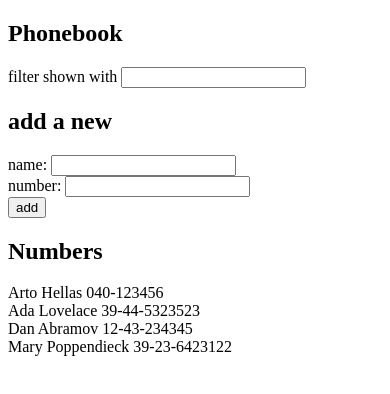
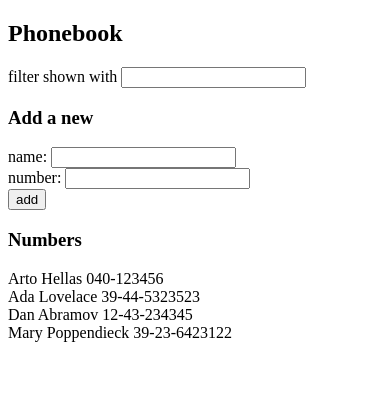
Before and after one commit to danielcoderman/Full-Stack-Open, a React (Vite) app in the folder part2/phonebook/: page / in a window 390 px wide. Shown: the top 394 px of the page. Built offline with nearby package versions, Linux system fonts and the light colour scheme.

Commit message:
Finished exercise 2.10 (Phonebook)

```diff
--- a/part2/phonebook/src/App.jsx
+++ b/part2/phonebook/src/App.jsx
@@ -1,4 +1,8 @@
 import { useState } from 'react'
+
+import Filter from './components/Filter'
+import PersonForm from './components/PersonForm'
+import Persons from './components/Persons'
 
 const App = () => {
   const [persons, setPersons] = useState([
@@ -27,9 +31,13 @@ const App = () => {
         name: newName,
         number: newNumber
       }
-      setPersons(persons.concat(personObject))
+      const newPersons = persons.concat(personObject)
+      setPersons(newPersons)
       setNewName('')
       setNewNumber('')
+      // Update the list of displayed people to take into account the recently added person
+      const filteredPeople = newPersons.filter(person => person.name.toLowerCase().includes(filterText)) // Note that if the filterText is the empty string then the filterPeople array will basically be the same as the persons state array.
+      setDisplayedPeople(filteredPeople)
     }
   }
 
@@ -49,25 +57,17 @@ const App = () => {
   return (
     <div>
       <h2>Phonebook</h2>
-      <div>
-        filter shown with <input value={filterText} onChange={handleFilterTextChange} />
-      </div>
-      <h2>add a new</h2>
-      <form onSubmit={addPerson}>
-        <div>
-          name: <input value={newName} onChange={handleNameChange} />
-        </div>
-        <div>
-          number: <input value={newNumber} onChange={handleNumberChange} />
-        </div>
-        <div>
-          <button type="submit">add</button>
-        </div>
-      </form>
-      <h2>Numbers</h2>
-      {displayedPeople.map((person) =>
-        <div key={person.name}>{person.name} {person.number}</div>
-      )}
+      <Filter filterText={filterText} handleFilterTextChange={handleFilterTextChange} />
+      <h3>Add a new</h3>
+      <PersonForm
+        addPerson={addPerson}
+        newName={newName}
+        handleNameChange={handleNameChange}
+        newNumber={newNumber}
+        handleNumberChange={handleNumberChange}
+      />
+      <h3>Numbers</h3>
+      <Persons displayedPeople={displayedPeople} />
     </div>
   )
 }
--- /dev/null
+++ b/part2/phonebook/src/components/Filter.jsx
@@ -0,0 +1,9 @@
+const Filter = (props) => {
+  return (
+    <div>
+      filter shown with <input value={props.filterText} onChange={props.handleFilterTextChange} />
+    </div>
+  )
+}
+
+export default Filter
--- /dev/null
+++ b/part2/phonebook/src/components/Person.jsx
@@ -0,0 +1,3 @@
+const Person = props => <div>{props.name} {props.number}</div>
+
+export default Person
--- /dev/null
+++ b/part2/phonebook/src/components/PersonForm.jsx
@@ -0,0 +1,17 @@
+const PersonForm = (props) => {
+  return (
+    <form onSubmit={props.addPerson}>
+      <div>
+        name: <input value={props.newName} onChange={props.handleNameChange} />
+      </div>
+      <div>
+        number: <input value={props.newNumber} onChange={props.handleNumberChange} />
+      </div>
+      <div>
+        <button type="submit">add</button>
+      </div>
+    </form>
+  )
+}
+
+export default PersonForm
--- /dev/null
+++ b/part2/phonebook/src/components/Persons.jsx
@@ -0,0 +1,13 @@
+import Person from './Person'
+
+const Persons = ({ displayedPeople }) => {
+  return (
+    <div>
+      {displayedPeople.map((person) =>
+        <Person key={person.name} name={person.name} number={person.number} />
+      )}
+    </div>
+  )
+}
+
+export default Persons
```
